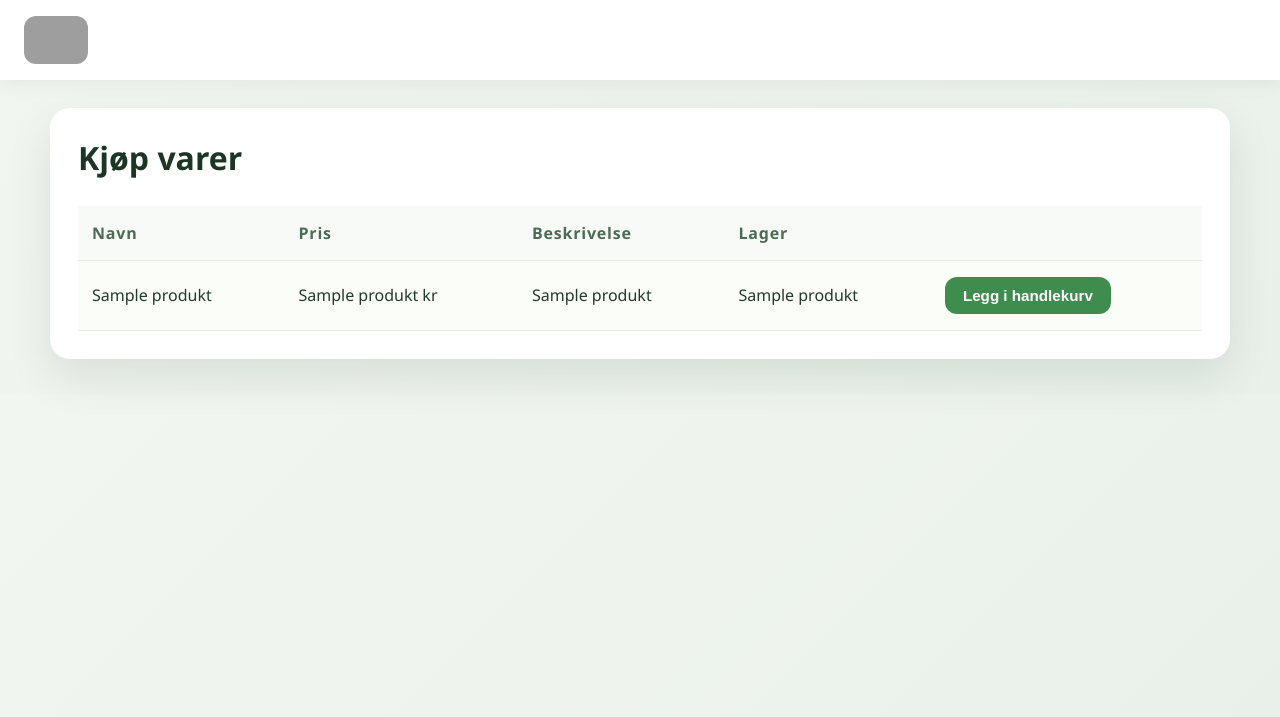
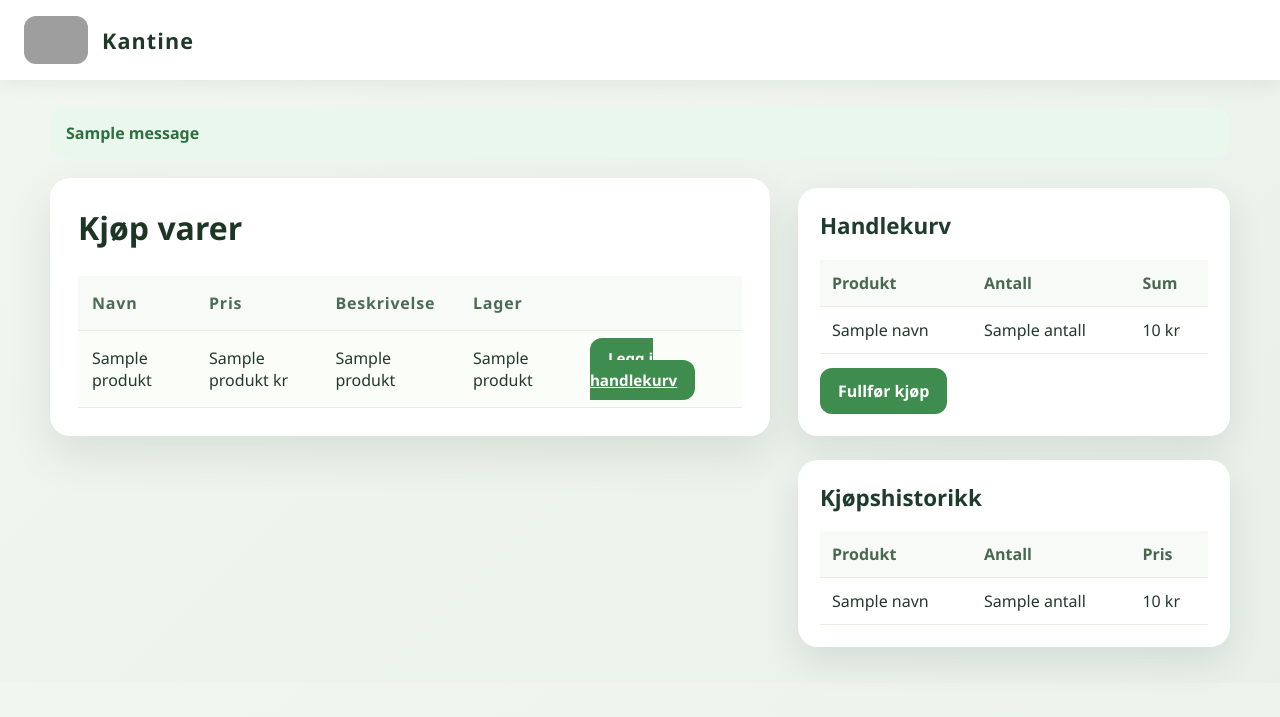
Before and after one commit to Hajjarii/Eksamen-nettbutikk, a Flask app: template Flask/templates/index.html in a window 1280 px wide. Shown: the top 717 px of the page. Run offline with Flask 3, Linux system fonts and the light colour scheme; the template is opened without the code that fills it: most values are stand-ins (such as "Sample title", 1, 10 or a date in 2020); one stand-in notice (Sample message) is shown; grey boxes are pictures that could not be loaded.

Commit message:
Kjøper historikk

```diff
--- a/Flask/app.py
+++ b/Flask/app.py
@@ -1,29 +1,106 @@
-from flask import Flask, render_template
+from flask import Flask, render_template, redirect, url_for, session, flash
 import mariadb
 from dotenv import load_dotenv
 import os
 
+load_dotenv()
 app = Flask(__name__)
+app.secret_key = os.getenv("SECRET_KEY", "utviklinghemmelighet")
 
-@app.route('/')
-def hjem():
+
+def hent_produkt(produkt_id):
     try:
         with mariadb.connect(
-        user=os.getenv("DB_USER"),
+            user=os.getenv("DB_USER"),
             password=os.getenv("DB_PASSWORD"),
             host="localhost",
             port=3306,
             database=os.getenv("DB_NAME")) as conn:
 
-            mycursor = conn.cursor()
-            mycursor.execute("SELECT * FROM produkter")
-            produkter = mycursor.fetchall()
-
-            return render_template('index.html', produkter=produkter)
-
+            cursor = conn.cursor()
+            cursor.execute("SELECT * FROM produkter WHERE id = ?", (produkt_id,))
+            row = cursor.fetchone()
+            if not row:
+                return None
+            return {
+                "id": row[0],
+                "navn": row[1],
+                "pris": row[2],
+                "beskrivelse": row[3],
+                "lager": row[4],
+            }
     except mariadb.Error as e:
         print(f"Error connecting to MariaDB: {e}")
-        return "Kunne ikke koble til databasen", 500
+        return None
+
+
+def hent_produkter():
+    try:
+        with mariadb.connect(
+            user=os.getenv("DB_USER"),
+            password=os.getenv("DB_PASSWORD"),
+            host="localhost",
+            port=3306,
+            database=os.getenv("DB_NAME")) as conn:
+
+            cursor = conn.cursor()
+            cursor.execute("SELECT * FROM produkter")
+            return cursor.fetchall()
+    except mariadb.Error as e:
+        print(f"Error connecting to MariaDB: {e}")
+        return []
+
+
+@app.route('/')
+def hjem():
+    produkter = hent_produkter()
+    return render_template(
+        'index.html',
+        produkter=produkter,
+        cart=session.get('cart', []),
+        history=session.get('history', []),
+    )
+
+
+@app.route('/legg_i_handlekurv/<int:produkt_id>')
+def legg_i_handlekurv(produkt_id):
+    produkt = hent_produkt(produkt_id)
+    if not produkt:
+        flash("Produktet finnes ikke.", "error")
+        return redirect(url_for('hjem'))
+
+    cart = session.get('cart', [])
+    for item in cart:
+        if item['id'] == produkt['id']:
+            item['antall'] += 1
+            break
+    else:
+        cart.append({
+            'id': produkt['id'],
+            'navn': produkt['navn'],
+            'pris': produkt['pris'],
+            'antall': 1,
+        })
+
+    session['cart'] = cart
+    flash(f"{produkt['navn']} er lagt til i handlekurven.", "success")
+    return redirect(url_for('hjem'))
+
+
+@app.route('/sjekk_ut')
+def sjekk_ut():
+    cart = session.get('cart', [])
+    if not cart:
+        flash("Handlekurven er tom.", "error")
+        return redirect(url_for('hjem'))
+
+    history = session.get('history', [])
+    history.extend(cart)
+    session['history'] = history
+    session['cart'] = []
+    flash("Kjøpet er fullført. Varene ligger nå i historikken.", "success")
+    return redirect(url_for('hjem'))
+
 
 if __name__ == '__main__':
     app.run(host='0.0.0.0', debug=True)
--- a/Flask/static/style.css
+++ b/Flask/static/style.css
@@ -97,6 +97,98 @@ body {
     box-shadow: 0 8px 18px rgba(56, 101, 69, 0.18);
 }
 
+.status-tabell {
+    width: 100%;
+    border-collapse: collapse;
+    margin-top: 12px;
+}
+
+.status-tabell th,
+.status-tabell td {
+    padding: 12px 12px;
+    border-bottom: 1px solid #e6eee4;
+    text-align: left;
+}
+
+.status-tabell th {
+    font-weight: 700;
+    color: #496851;
+    background: #f7faf6;
+}
+
+.sidefelt {
+    display: grid;
+    gap: 24px;
+    margin-top: 10px;
+}
+
+.handlekurv,
+.historikk {
+    background: #ffffff;
+    border-radius: 20px;
+    box-shadow: 0 14px 34px rgba(49, 79, 58, 0.12);
+    padding: 22px;
+}
+
+.handlekurv h2,
+.historikk h2 {
+    margin-top: 0;
+    font-size: 1.4rem;
+    color: #1e3c2b;
+}
+
+.checkout-btn {
+    display: inline-block;
+    margin-top: 14px;
+    background: #3f8c4f;
+    color: #ffffff;
+    padding: 12px 18px;
+    border-radius: 12px;
+    text-decoration: none;
+    font-weight: 700;
+    transition: background-color 150ms ease, transform 150ms ease;
+}
+
+.checkout-btn:hover {
+    background: #356e40;
+    transform: translateY(-1px);
+}
+
+.meldinger {
+    display: grid;
+    gap: 10px;
+    margin-bottom: 20px;
+}
+
+.melding {
+    padding: 14px 16px;
+    border-radius: 14px;
+    font-weight: 600;
+}
+
+.melding.success {
+    background: #e9f7ed;
+    color: #2d6f3f;
+}
+
+.melding.error {
+    background: #fde9e7;
+    color: #8e2f2a;
+}
+
+.grid-layout {
+    display: grid;
+    grid-template-columns: 1.5fr 0.9fr;
+    gap: 28px;
+    align-items: start;
+}
+
+@media (max-width: 980px) {
+    .grid-layout {
+        grid-template-columns: 1fr;
+    }
+}
+
 @media (max-width: 820px) {
     .navbar,
     .innhold {
--- a/Flask/templates/index.html
+++ b/Flask/templates/index.html
@@ -1,23 +1,37 @@
 <!DOCTYPE html>
-<html lang="en">
+<html lang="no">
 <head>
     <meta charset="UTF-8">
     <meta name="viewport" content="width=device-width, initial-scale=1.0">
     <title>Kantine nettbutikk</title>
-    <link rel="stylesheet" href="../static/style.css">
+    <link rel="stylesheet" href="{{ url_for('static', filename='style.css') }}">
 </head>
-
-
 <body>
-
     <nav class="navbar">
+        <div class="navbar-inner">
             <div class="logo">
-            <img src="../images/" alt="logo (skal legge til)" style="height:48px; width:auto; display:block;" />
+                <img src="{{ url_for('static', filename='images/logo.svg') }}" alt="Kantine logo" />
+                <span>Kantine</span>
+            </div>
+            <div class="nav-links">
+                <!-- Tom navbar for menyer og knapper -->
+            </div>
         </div>
     </nav>
 
     <div class="innhold">
-        <div class="produkter">
+        {% with messages = get_flashed_messages(with_categories=true) %}
+        {% if messages %}
+        <div class="meldinger">
+            {% for kategori, melding in messages %}
+            <div class="melding {{ kategori }}">{{ melding }}</div>
+            {% endfor %}
+        </div>
+        {% endif %}
+        {% endwith %}
+
+        <div class="grid-layout">
+            <section class="produkter">
                 <h2>Kjøp varer</h2>
                 <table class="produkt-tabell">
                     <tr>
@@ -33,12 +47,61 @@
                         <td>{{ produkt[2] }} kr</td>
                         <td>{{ produkt[3] }}</td>
                         <td>{{ produkt[4] }}</td>
-                    <td><button class="legg-til-btn">Legg i handlekurv</button></td>
+                        <td>
+                            <a class="legg-til-btn" href="{{ url_for('legg_i_handlekurv', produkt_id=produkt[0]) }}">Legg i handlekurv</a>
+                        </td>
                     </tr>
                     {% endfor %}
                 </table>
+            </section>
+
+            <aside class="sidefelt">
+                <section class="handlekurv">
+                    <h2>Handlekurv</h2>
+                    {% if cart %}
+                    <table class="status-tabell">
+                        <tr>
+                            <th>Produkt</th>
+                            <th>Antall</th>
+                            <th>Sum</th>
+                        </tr>
+                        {% for item in cart %}
+                        <tr>
+                            <td>{{ item.navn }}</td>
+                            <td>{{ item.antall }}</td>
+                            <td>{{ item.pris * item.antall }} kr</td>
+                        </tr>
+                        {% endfor %}
+                    </table>
+                    <a class="checkout-btn" href="{{ url_for('sjekk_ut') }}">Fullfør kjøp</a>
+                    {% else %}
+                    <p>Handlekurven er tom.</p>
+                    {% endif %}
+                </section>
+
+                <section class="historikk">
+                    <h2>Kjøpshistorikk</h2>
+                    {% if history %}
+                    <table class="status-tabell">
+                        <tr>
+                            <th>Produkt</th>
+                            <th>Antall</th>
+                            <th>Pris</th>
+                        </tr>
+                        {% for item in history %}
+                        <tr>
+                            <td>{{ item.navn }}</td>
+                            <td>{{ item.antall }}</td>
+                            <td>{{ item.pris * item.antall }} kr</td>
+                        </tr>
+                        {% endfor %}
+                    </table>
+                    {% else %}
+                    <p>Du har ikke kjøpt noe ennå.</p>
+                    {% endif %}
+                </section>
+            </aside>
         </div>
     </div>
-
 </body>
 </html>
```
Lines whose indentation alone changed are shown as unchanged.
